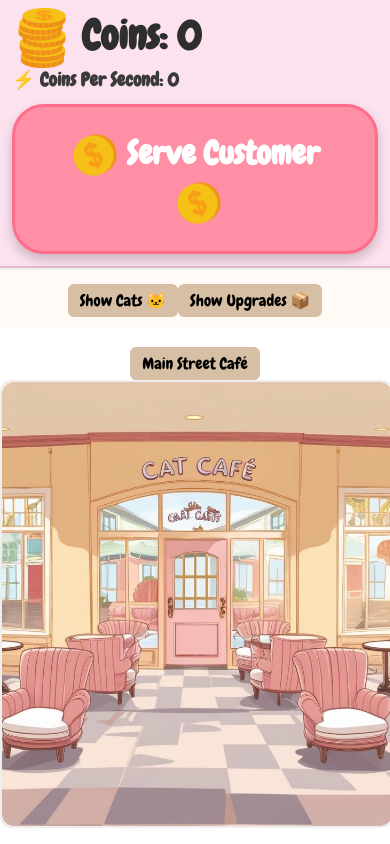
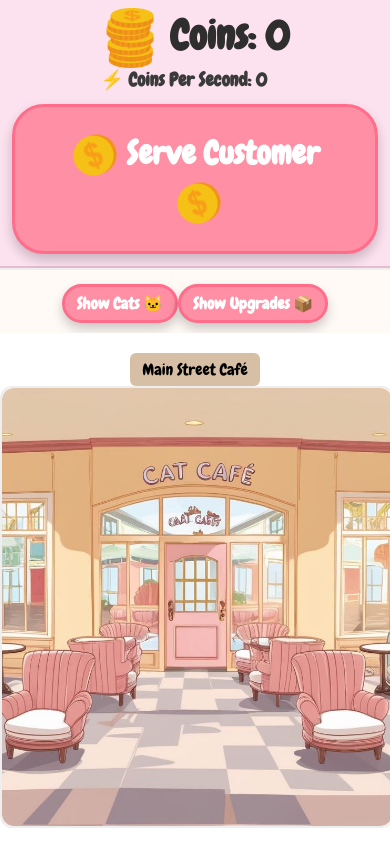
Before and after one commit to scrowley016/cat-cafe-idle, a React (Create React App) app: page / in a window 390 px wide. Built offline with nearby package versions, Linux system fonts and the light colour scheme.

Commit message:
updating style

```diff
--- a/src/App.css
+++ b/src/App.css
@@ -270,6 +270,7 @@ button {
     padding: 8px 12px;
     font-size: 1rem;
     flex-wrap: wrap;
+    flex-direction: column;
     gap: 8px;
   }
 
@@ -329,6 +330,24 @@ button {
 @media (max-width: 768px) {
   .mobile-toggle {
     display: block;
+  }
+
+   .toggle-button{
+    background-color: #ff8fa4;
+      color: white;
+      font-weight: bold;
+      border-radius: 32px;
+      box-shadow: 0 6px 12px rgba(0, 0, 0, 0.2);
+      border: 3px solid #ff6d8b;
+      transition: transform 0.2s ease, background-color 0.3s ease;
+
+   }
+
+  .serve-btn {
+    width: 100%;
+    font-size: 1.8rem;
+    padding: 20px;
+    border-radius: 28px;
   }
 }
 button.serve-btn {
@@ -390,3 +409,19 @@ button.upgrade-btn:hover {
   overflow-y: auto;
   box-shadow: 0 8px 16px rgba(0, 0, 0, 0.2);
 }
+.cafe-tab {
+  background-color: #ffdde7;
+  color: #3a3a3a;
+  font-weight: bold;
+  padding: 8px 16px;
+  border: none;
+  border-radius: 32px;
+  margin: 4px;
+  box-shadow: 0 4px 6px rgba(0, 0, 0, 0.1);
+  transition: background-color 0.3s ease;
+}
+
+.cafe-tab:hover,
+.cafe-tab.active {
+  background-color: #ffc5d4;
+}
```
